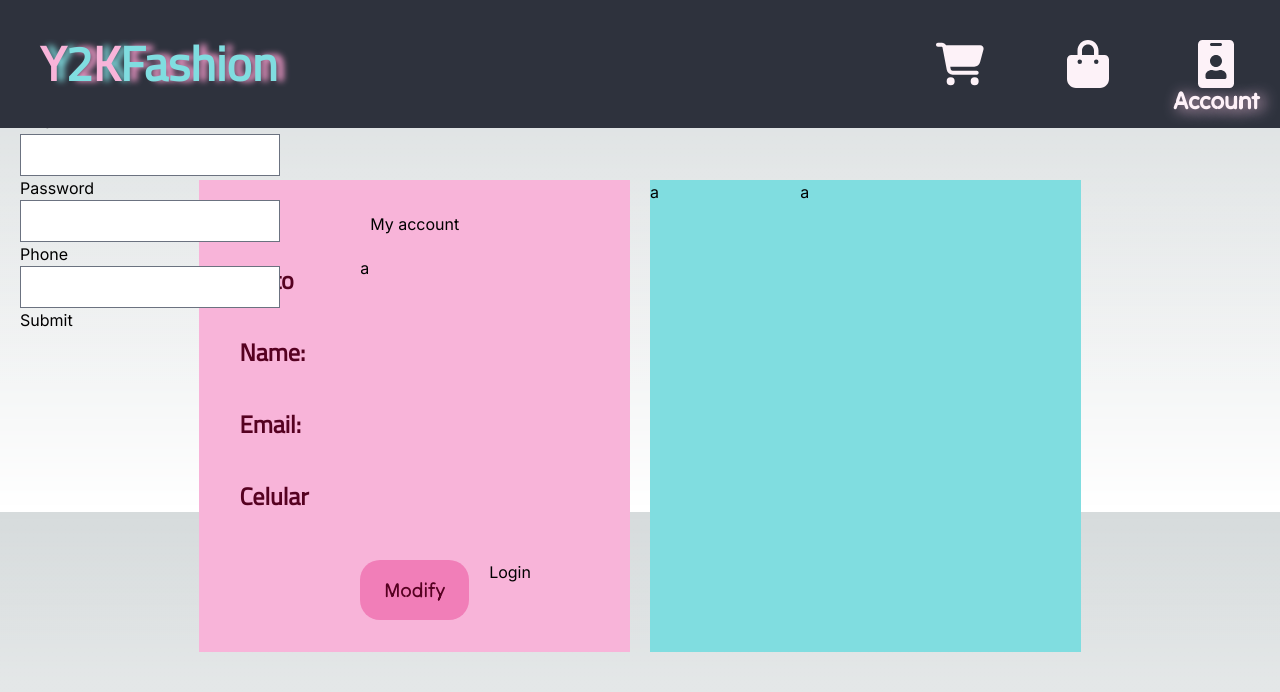
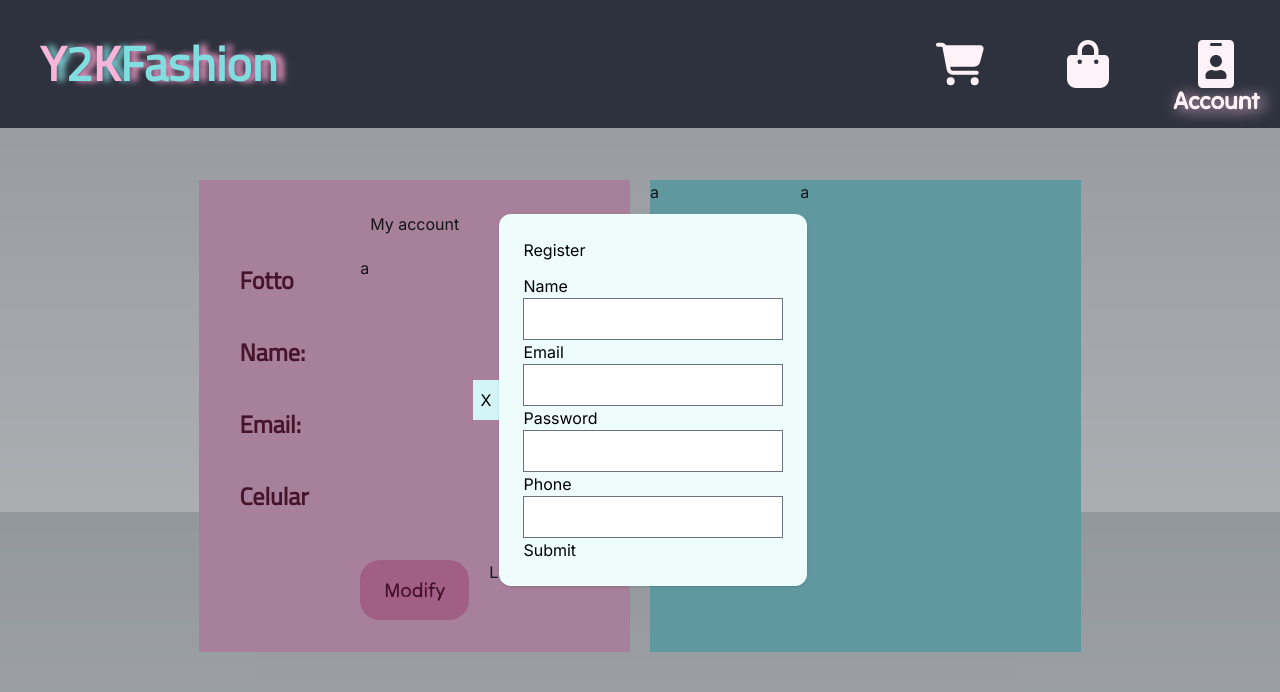
Before and after one commit to MarcosRamirezCarri/Y2KshopRemake, a Next.js app in the folder y2kclient/: page /account in a window 1280 px wide. Both pictures are taken after a click on the button "Login". Shown: the top 692 px of the page. Built offline with nearby package versions, Linux system fonts and the light colour scheme.

Commit message:
Modales Arreglados

```diff
--- a/y2kclient/src/app/[locale]/Components/LoginModal/LoginModal.tsx
+++ b/y2kclient/src/app/[locale]/Components/LoginModal/LoginModal.tsx
@@ -13,9 +13,9 @@ return(
                 Login
             </button>
         </div>
-        {modal ? <div id="default-modal" tabIndex={-1} aria-hidden="true" className="overflow-y-auto overflow-x-hidden fixed top-0 right-0 left-0 z-50 justify-center items-center w-full md:inset-0 h-[calc(100%-1rem)] max-h-full">
-            <RegisterForm/>
-        </div>: null}
+
+            <RegisterForm modal={modal} setModal={setModal}/>
+
 
     </div>
 )
--- a/y2kclient/src/app/[locale]/Components/LoginModal/RegisterForm/RegisterForm.tsx
+++ b/y2kclient/src/app/[locale]/Components/LoginModal/RegisterForm/RegisterForm.tsx
@@ -8,9 +8,18 @@ interface Errors {
   name: string;
   phoneNumber: string;
 }
+interface PropModal {
+  setModal: (modal: boolean) => void;
+  modal: boolean;
+}
 
-const RegisterForm = () => {
-  const [modal, setModal] = useState<boolean>(false);
+const RegisterForm: React.FC<PropModal> = ({ setModal, modal }) => {
+  const [formData, setFormData] = useState<RegisterData>({
+    email: "",
+    password: "",
+    phoneNumber: "",
+    name: "",
+  });
   const [error, setError] = useState<Errors>({
     email: "",
     password: "",
@@ -19,6 +28,10 @@ const RegisterForm = () => {
   });
   const handleChange = (e: React.ChangeEvent<HTMLInputElement>) => {
     const { name, value } = e.target;
+    setFormData((prevData) => ({
+      ...prevData,
+      [name]: value,
+    }));
     setError((prevErrors) => ({
       ...prevErrors,
       [name]: "",
@@ -29,22 +42,31 @@ const RegisterForm = () => {
     e.preventDefault();
     const { email, password, phoneNumber, name } = error; // Extraer los valores del estado de error
     const registerData: RegisterData = { email, password, phoneNumber, name };
-    const errors = Validate(registerData)
+    const errors = Validate(registerData);
     setError(errors);
-    if (
-      !errors.email &&
-      !errors.password &&
-      !errors.phoneNumber
-    ) {
+    if (!errors.email && !errors.password && !errors.phoneNumber) {
       // Aquí puedes manejar el envío del formulario si no hay errores
     }
   };
 
-
   return (
-    <div className="flex flex-col gap-5 w-fit h-fit p-5">
-      <ul>
-        <p>Login</p>
+    <div
+      className={`
+    fixed inset-0 flex justify-center items-center transition-colors duration-500
+    ${modal ? "visible bg-gray-950/[0.4]" : "invisible"}
+  `}
+    >
+      <button onClick={() => setModal(!modal)} className="bg-Lightblue-100 p-2">
+        X
+      </button>
+      <ul
+        onClick={(e) => e.stopPropagation()}
+        className={`
+          bg-Lightblue-50  gap-3 rounded-xl flex flex-col shadow p-6 transition-all duration-500 p-10
+          ${modal ? "scale-100 opacity-100" : "scale-125 opacity-0"}
+        `}
+      >
+        <p>Register</p>
 
         <form onSubmit={handleSubmit}>
           <li>
@@ -52,37 +74,44 @@ const RegisterForm = () => {
             <input
               name="name"
               type="text"
-              value={error.name}
+              value={formData.name}
               onChange={handleChange}
-            ></input>
+            />
+            {error.name && <span className="text-red-500">{error.name}</span>}
           </li>
           <li>
             <p>Email</p>
-
             <input
               name="email"
               type="text"
-              value={error.email}
+              value={formData.email}
               onChange={handleChange}
-            ></input>
+            />
+            {error.email && <span className="text-red-500">{error.email}</span>}
           </li>
           <li>
             <p>Password</p>
             <input
               name="password"
-              type="text"
-              value={error.password}
+              type="password"
+              value={formData.password}
               onChange={handleChange}
-            ></input>
+            />
+            {error.password && (
+              <span className="text-red-500">{error.password}</span>
+            )}
           </li>
           <li>
             <p>Phone</p>
             <input
-              name="phone"
+              name="phoneNumber"
               type="text"
-              value={error.phoneNumber}
+              value={formData.phoneNumber}
               onChange={handleChange}
-            ></input>
+            />
+            {error.phoneNumber && (
+              <span className="text-red-500">{error.phoneNumber}</span>
+            )}
           </li>
           <button type="submit">Submit</button>
         </form>
@@ -91,4 +120,4 @@ const RegisterForm = () => {
   );
 };
 
-export default RegisterForm
+export default RegisterForm;
--- a/y2kclient/src/helpers/validatorLogin.ts
+++ b/y2kclient/src/helpers/validatorLogin.ts
@@ -19,12 +19,11 @@ export interface RegisterData {
       phoneNumber: '',
       name: '',
     };
-    let regexEmail =
-      /[a-zA-Z0-9_]+([.][a-zA-Z0-9_]+)*@[a-zA-Z0-9_]+([.][a-zA-Z0-9_]+)*[.][a-zA-Z]{2,5}/;
+    let regexEmail = /[a-zA-Z0-9_]+([.][a-zA-Z0-9_]+)*@[a-zA-Z0-9_]+([.][a-zA-Z0-9_]+)*[.][a-zA-Z]{2,5}/;
     let regexPassword = /^(?=\w*\d)(?=\w*)(?=\w*[a-z])\S{8,16}$/;
     let regexPhone = /^\d{10}$/;
 
-    if (!regexEmail.test(register.name)) {
+    if (!regexEmail.test(register.email)) {
       errors.email = "Invalid Email";
     }
     if (!regexPassword.test(register.password)) {
```
